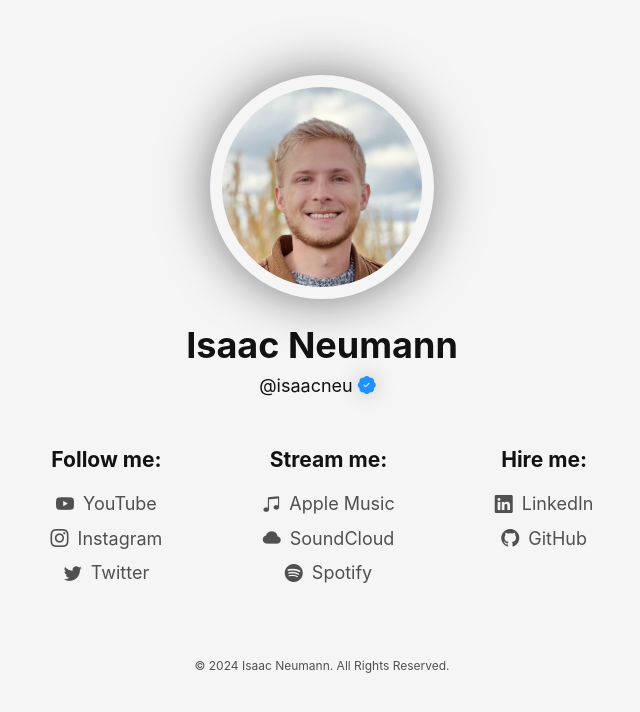
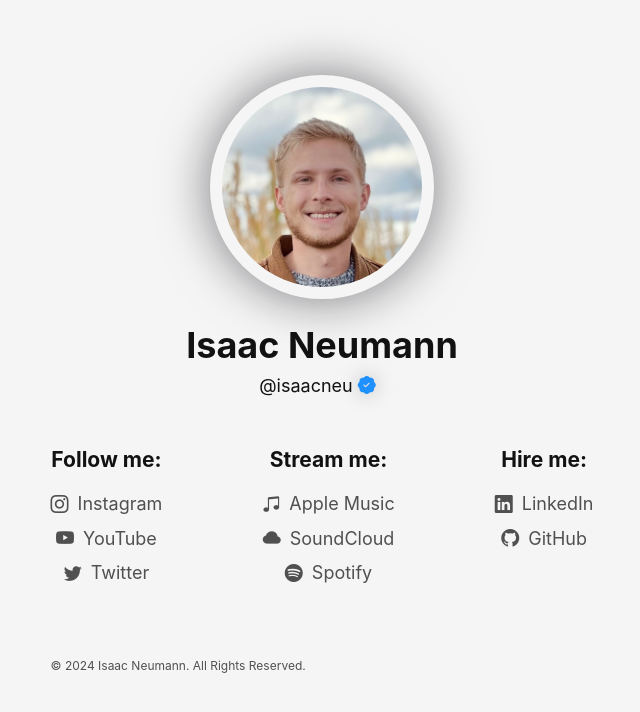
Before and after one commit to syntask/isaacneu, a plain HTML site: page index.html in a window 1280 px wide. Shown: the whole page, without its empty margins (318-958 px from the left). Drawn offline with nearby package versions, Linux system fonts and the light colour scheme.

Commit message:
Update index.html

```diff
--- a/index.html
+++ b/index.html
@@ -10,6 +10,7 @@
     <script src="src/script.js"></script>
 </head>
 <body>
+    <div class="page-body">
         <div class="page-content">
             <div class="headshot-container">
                 <img src="src/headshot.jpg" class="headshot">
@@ -21,10 +22,10 @@
                     <h3>Follow me:</h3>
                     <ul>
                         <li>
-                        <a href="https://www.youtube.com/@syntask" target="_blank"><i class="bi-youtube"></i>YouTube</a>
+                            <a href="https://www.instagram.com/isaac.neu/" target="_blank"><i class="bi-instagram"></i>Instagram</a>
                         </li>
                         <li>
-                        <a href="https://www.instagram.com/isaac.neu/" target="_blank"><i class="bi-instagram"></i>Instagram</a>
+                            <a href="https://www.youtube.com/@syntask" target="_blank"><i class="bi-youtube"></i>YouTube</a>
                         </li>
                         <li>
                             <a href="https://x.com/isaacneu" target="_blank"><i class="bi-twitter"></i>Twitter</a>
@@ -61,5 +62,6 @@
         <div class="footer">
             &copy; <span id="current-year"></span> Isaac Neumann. All Rights Reserved.
         </div>
+    </div>
 </body>
 </html>
```
Lines whose indentation alone changed are shown as unchanged.
